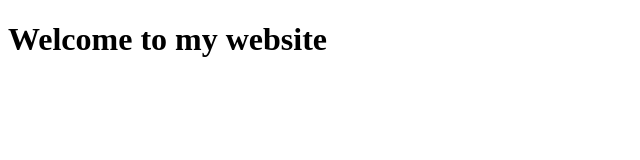
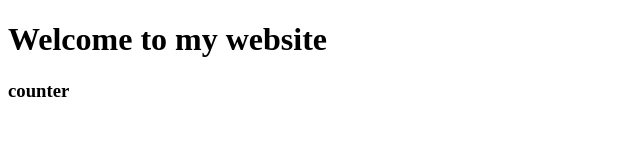
Before and after one commit to IsraelBenZeev/test-for-working-with-git, a plain HTML site: page index.html in a window 1280 px wide. Shown: the full height of the page, 0-640 px from the left. Drawn offline with Linux system fonts and the light colour scheme.

Commit message:
first commit

```diff
--- a/index.html
+++ b/index.html
@@ -7,5 +7,6 @@
 </head>
 <body>
     <h1>Welcome to my website</h1>
+    <h3>counter</h3>
 </body>
 </html>
```
